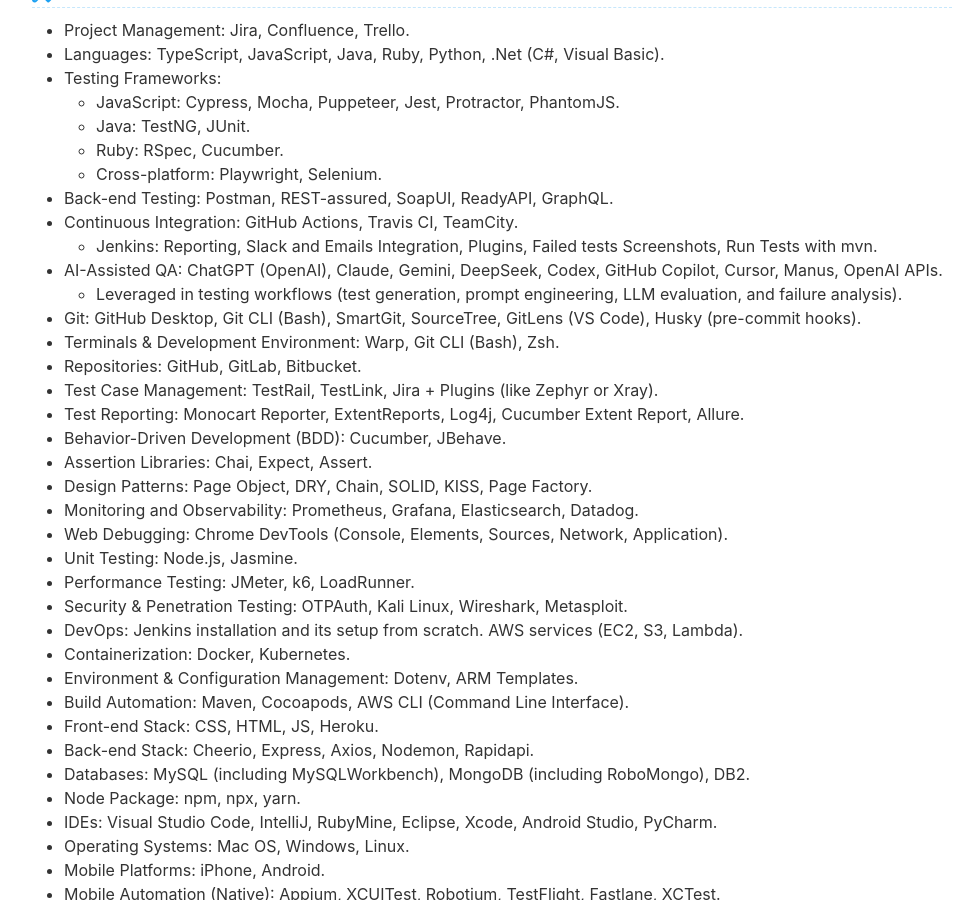
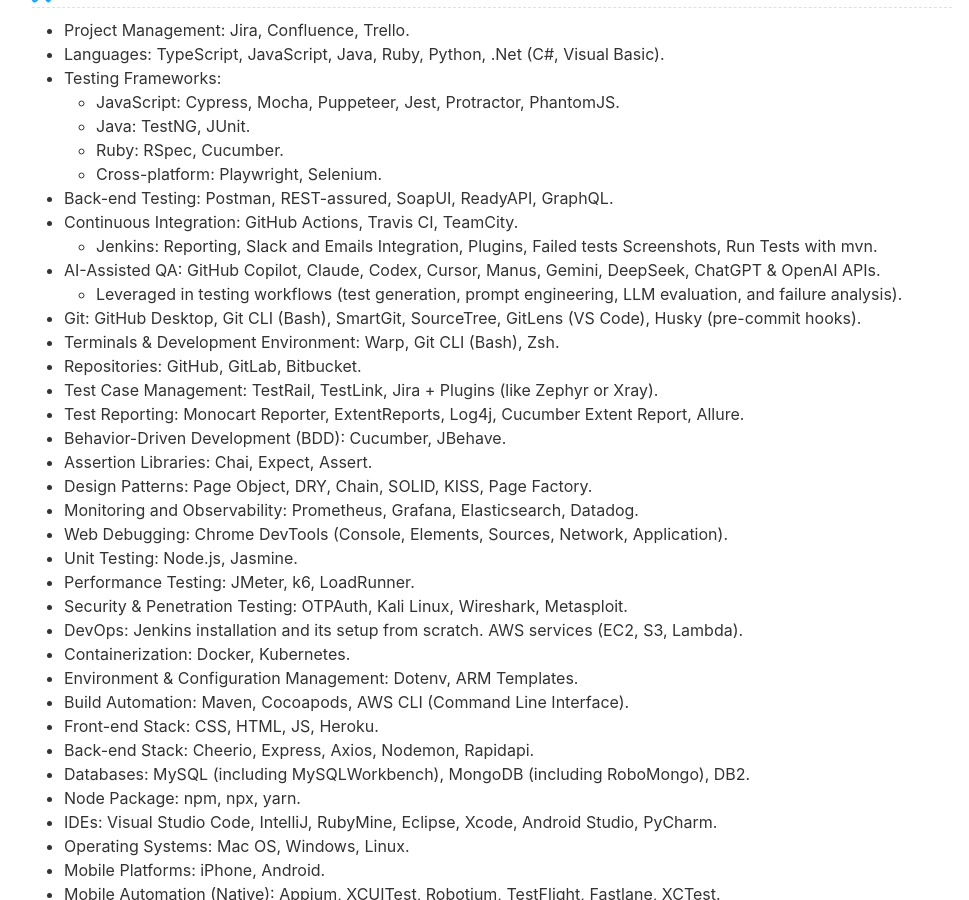
Before and after one commit to cvera08/full-resume, a Jekyll site: the page built from index.html, in a window 1280 px wide and 900 px high, scrolled down 4969 px. Shown: the whole window, without its empty margins (148-1117 px from the left). Built offline with Jekyll 4.4.1, drawn with Linux system fonts in a browser that asks for light colours.

Commit message:
chore(cv): reorder AI-Assisted QA tools

```diff
--- a/_data/data.yml
+++ b/_data/data.yml
@@ -300,7 +300,7 @@ organization:
     - Back-end Testing: Postman, REST-assured, SoapUI, ReadyAPI, GraphQL.
     - Continuous Integration: GitHub Actions, Travis CI, TeamCity.
       - Jenkins: Reporting, Slack and Emails Integration, Plugins, Failed tests Screenshots, Run Tests with mvn.
-    - AI-Assisted QA: ChatGPT (OpenAI), Claude, Gemini, DeepSeek, Codex, GitHub Copilot, Cursor, Manus, OpenAI APIs.
+    - AI-Assisted QA: GitHub Copilot, Claude, Codex, Cursor, Manus, Gemini, DeepSeek, ChatGPT & OpenAI APIs.
       - Leveraged in testing workflows (test generation, prompt engineering, LLM evaluation, and failure analysis).
     - Git: GitHub Desktop, Git CLI (Bash), SmartGit, SourceTree, GitLens (VS Code), Husky (pre-commit hooks).
     - Terminals & Development Environment: Warp, Git CLI (Bash), Zsh.
```
